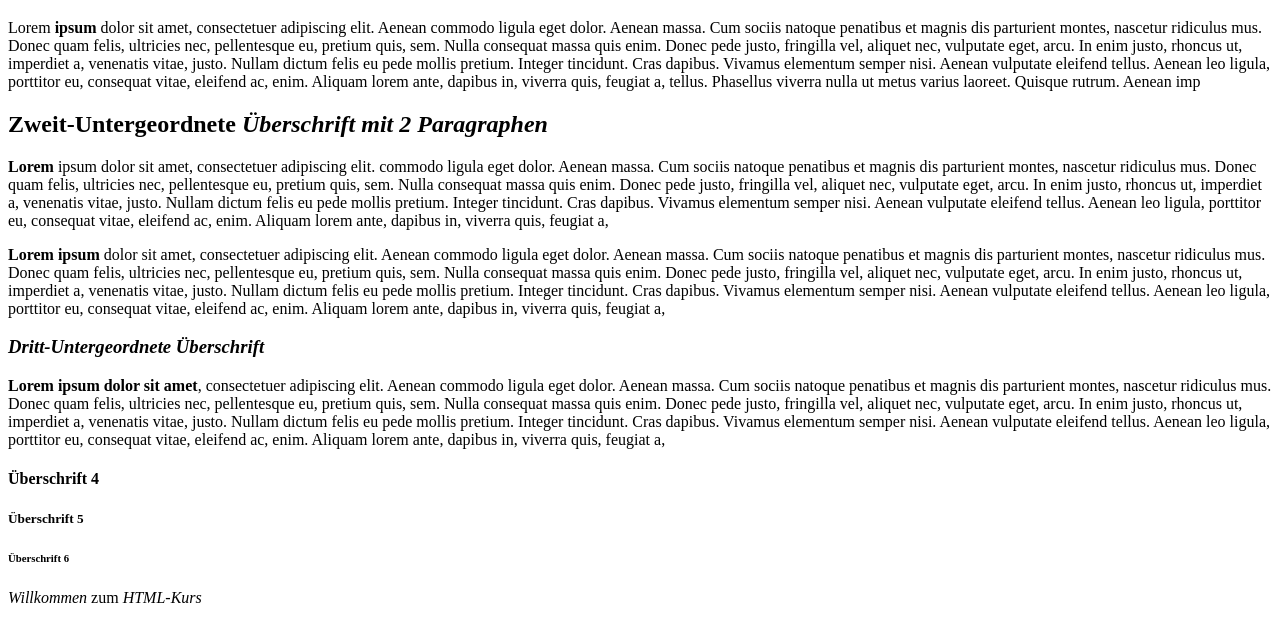
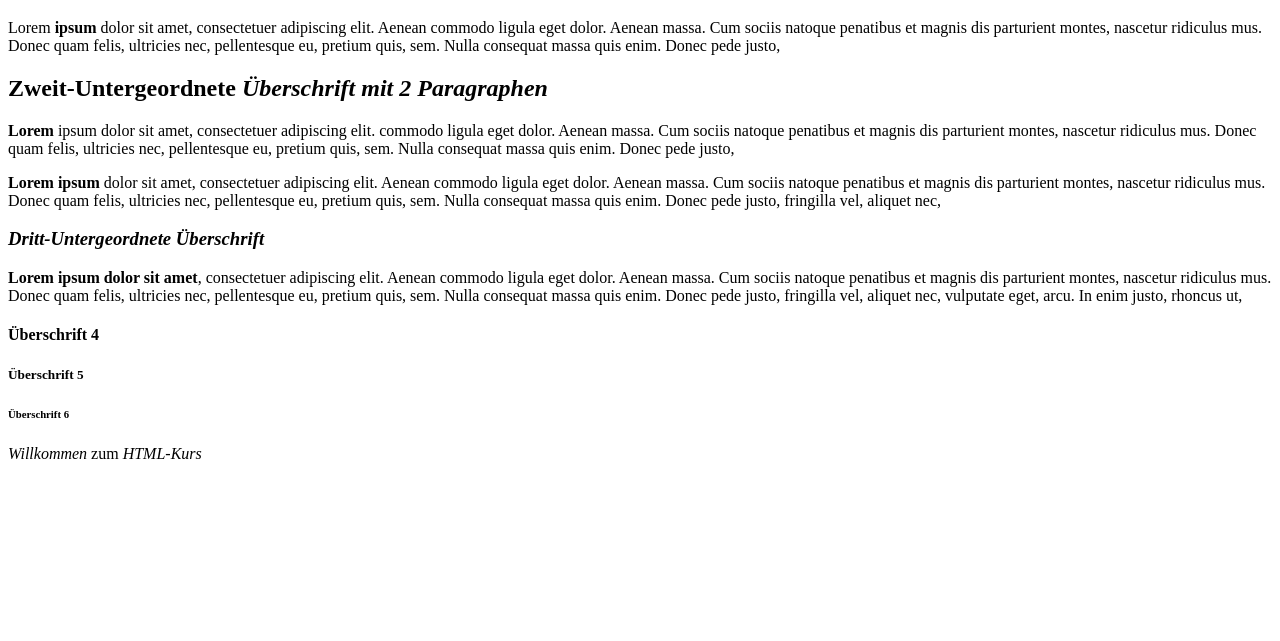
Before and after one commit to marvinhaup/excercises-HTML5-CSS3, a plain HTML site: page Buch_HTML5_und_CSS3/ersteSeite.html in a window 1280 px wide. Shown: the part 61-702 px from the top of the page. Drawn offline with Linux system fonts and the light colour scheme.

Commit message:
Removed some unneccesary long text

```diff
--- a/Buch_HTML5_und_CSS3/ersteSeite.html
+++ b/Buch_HTML5_und_CSS3/ersteSeite.html
@@ -19,13 +19,6 @@
             Cum sociis natoque penatibus et magnis dis parturient montes,
             nascetur ridiculus mus. Donec quam felis, ultricies nec, pellentesque eu,
             pretium quis, sem. Nulla consequat massa quis enim. Donec pede justo,
-            fringilla vel, aliquet nec, vulputate eget, arcu. In enim justo, rhoncus ut,
-            imperdiet a, venenatis vitae, justo. Nullam dictum felis eu pede mollis pretium.
-            Integer tincidunt. Cras dapibus. Vivamus elementum semper nisi.
-            Aenean vulputate eleifend tellus. Aenean leo ligula, porttitor eu,
-            consequat vitae, eleifend ac, enim. Aliquam lorem ante, dapibus in, viverra quis,
-            feugiat a, tellus. Phasellus viverra nulla ut metus varius laoreet. Quisque rutrum.
-            Aenean imp
         </p>
         <!--An dieser Stelle soll später der Text erscheinen der den Online-Shop beschreibt-->
         </div>
@@ -36,22 +29,12 @@
             <span>commodo ligula eget dolor. Aenean massa. Cum sociis natoque penatibus et magnis</span>
             dis parturient montes, nascetur ridiculus mus. Donec quam felis, ultricies nec,
             pellentesque eu, pretium quis, sem. Nulla consequat massa quis enim. Donec pede justo,
-            fringilla vel, aliquet nec, vulputate eget, arcu. In enim justo, rhoncus ut,
-            imperdiet a, venenatis vitae, justo. Nullam dictum felis eu pede mollis pretium.
-            Integer tincidunt. Cras dapibus. Vivamus elementum semper nisi. Aenean vulputate
-            eleifend tellus. Aenean leo ligula, porttitor eu, consequat vitae, eleifend ac, enim.
-            Aliquam lorem ante, dapibus in, viverra quis, feugiat a,
         </p>
         <p>
             <b>Lorem ipsum</b> <span>dolor sit amet, consectetuer adipiscing elit. Aenean commodo ligula</span>
             eget dolor. Aenean massa. Cum sociis natoque penatibus et magnis dis parturient montes,
             nascetur ridiculus mus. Donec quam felis, ultricies nec, pellentesque eu, pretium quis,
             sem. Nulla consequat massa quis enim. Donec pede justo, fringilla vel, aliquet nec,
-            vulputate eget, arcu. In enim justo, rhoncus ut, imperdiet a, venenatis vitae, justo.
-            Nullam dictum felis eu pede mollis pretium. Integer tincidunt. Cras dapibus.
-            Vivamus elementum semper nisi. Aenean vulputate eleifend tellus. Aenean leo ligula,
-            porttitor eu, consequat vitae, eleifend ac, enim. Aliquam lorem ante, dapibus in,
-             viverra quis, feugiat a,
         </p>
         </div>
         <div>
@@ -62,10 +45,6 @@
             magnis dis parturient montes, nascetur ridiculus mus. Donec quam felis, ultricies nec,
             pellentesque eu, pretium quis, sem. Nulla consequat massa quis enim. Donec pede justo,
             fringilla vel, aliquet nec, vulputate eget, arcu. In enim justo, rhoncus ut,
-            imperdiet a, venenatis vitae, justo. Nullam dictum felis eu pede mollis pretium.
-            Integer tincidunt. Cras dapibus. Vivamus elementum semper nisi.
-            Aenean vulputate eleifend tellus. Aenean leo ligula, porttitor eu, consequat vitae,
-            eleifend ac, enim. Aliquam lorem ante, dapibus in, viverra quis, feugiat a,
         </p>
         </div>
         <h4>Überschrift 4</h4>
```
